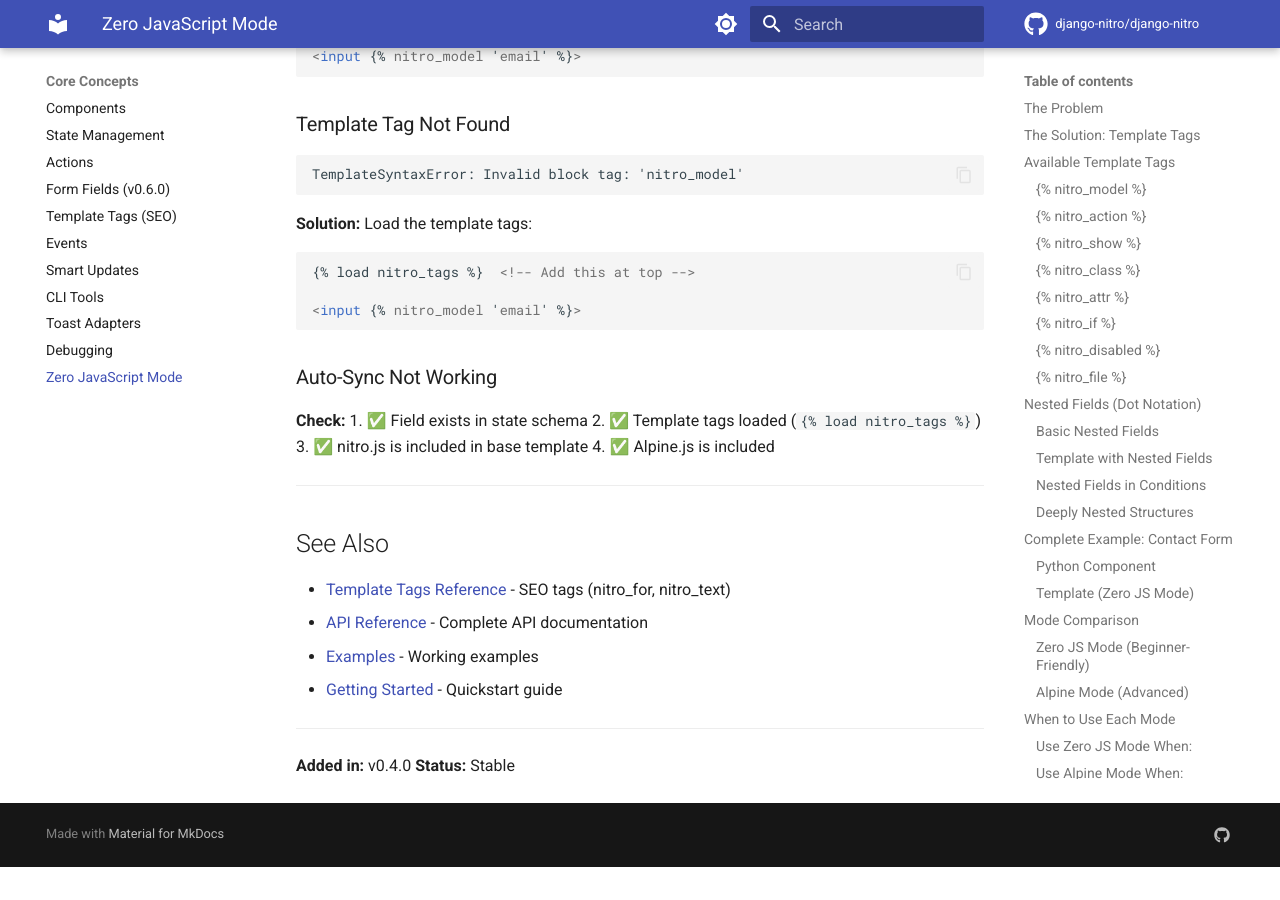
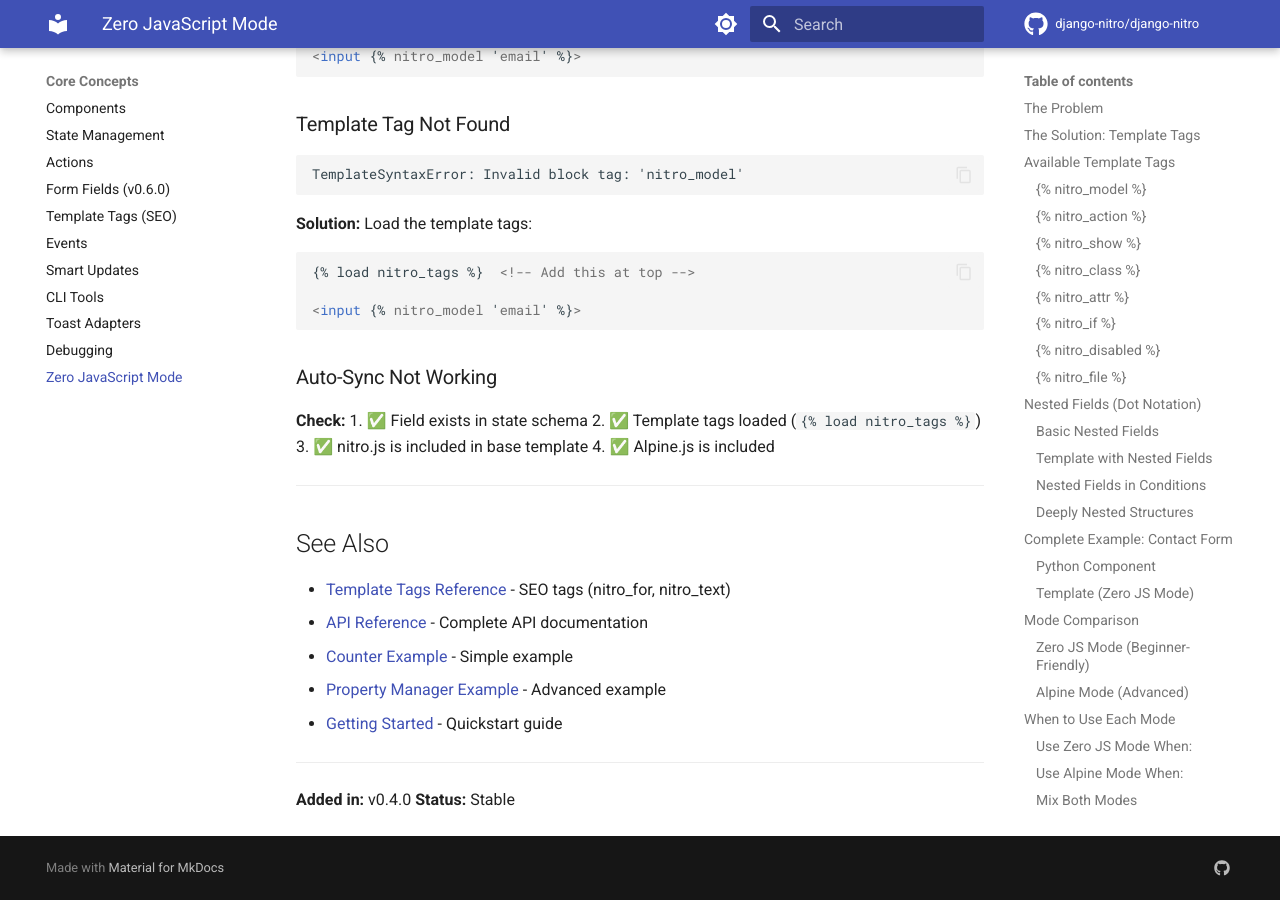
Before and after one commit to django-nitro/django-nitro, an MkDocs documentation site: the page built from docs/core-concepts/zero-javascript-mode.md, in a window 1280 px wide and 900 px high, scrolled down 17930 px. Built offline with MkDocs 1.6.1 and Material for MkDocs 9.7.7, drawn with Linux system fonts in a browser that asks for light colours; comment, search, counter and statistics services are not loaded; the version menu is left out; before the commit the page ends 18797 px from its top, so only the background shows below that.

Commit message:
docs: Fix broken links to pass mkdocs build --strict
- Removed broken link to best-practices.md in smart-updates.md
- Fixed relative link to examples in zero-javascript-mode.md
- Changed generic examples/ link to specific counter.md and property-manager.md
- Build now passes with 0 warnings in strict mode

Fixes:
- WARNING: Doc file 'core-concepts/smart-updates.md' contains a link '../best-practices.md'
- WARNING: Doc file 'core-concepts/zero-javascript-mode.md' contains an unrecognized relative link '../../examples/'

🤖 Generated with [Claude Code](https://claude.com/claude-code)

Co-Authored-By: Claude Opus 4.5 <noreply@anthropic.com>

```diff
--- a/docs/core-concepts/zero-javascript-mode.md
+++ b/docs/core-concepts/zero-javascript-mode.md
@@ -963,7 +963,8 @@ TemplateSyntaxError: Invalid block tag: 'nitro_model'
 
 - [Template Tags Reference](template-tags.md) - SEO tags (nitro_for, nitro_text)
 - [API Reference](../api-reference.md) - Complete API documentation
-- [Examples](../../examples/) - Working examples
+- [Counter Example](../examples/counter.md) - Simple example
+- [Property Manager Example](../examples/property-manager.md) - Advanced example
 - [Getting Started](../getting-started/quick-start.md) - Quickstart guide
 
 ---
```
Also changed, not shown: docs/core-concepts/smart-updates.md (+0 -1 lines).
